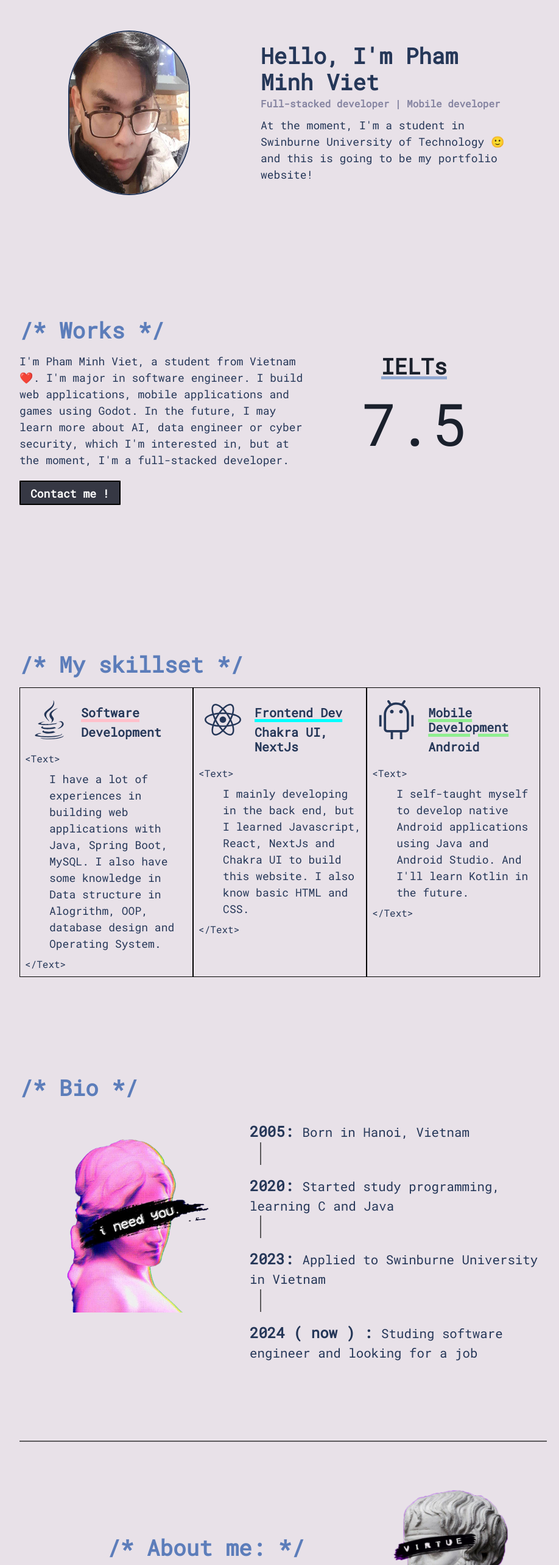
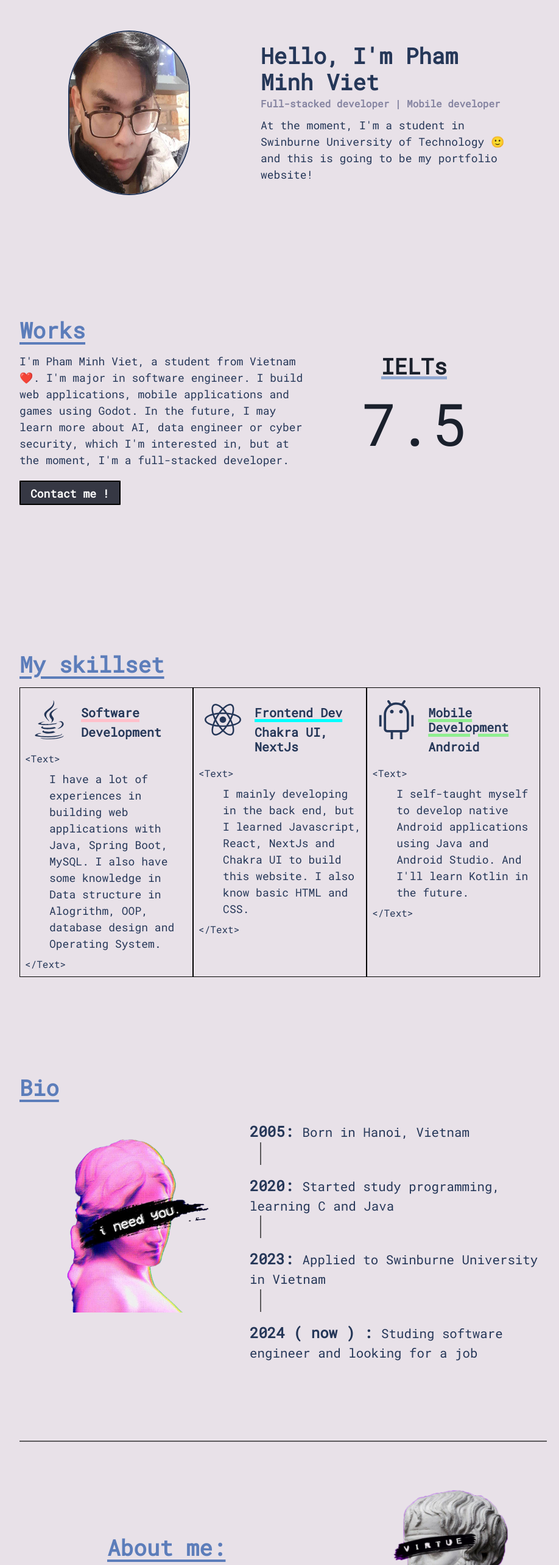
Before and after one commit to tuturuuu/portfolio, a Next.js app: page / in a window 1280 px wide. Shown: the part 234-2800 px from the top of the page at 61% size, without its empty margins (176-1094 px from the left). Built offline with nearby package versions, Linux system fonts and the light colour scheme.

Commit message:
with color

```diff
--- a/libs/theme.js
+++ b/libs/theme.js
@@ -1,4 +1,4 @@
-import { extendTheme } from "@chakra-ui/react";
+import { extendTheme, textDecoration } from "@chakra-ui/react";
 import { mode } from "@chakra-ui/theme-tools";
 import "@fontsource/roboto-mono";
 import "@fontsource/roboto";
@@ -28,6 +28,10 @@
         marginTop: 3,
         marginBottom: 4,
         color: mode("darkBlue", "lightBlue")(props),
+        textDecoration: 'underline',
+        textUnderlineOffset: 6,
+        textDecorationColor: mode("darkBlue", "lightBlue")(props),
+        textDecorationThickness: 4,
       }),
     },
   },
--- a/pages/ui/main.js
+++ b/pages/ui/main.js
@@ -90,7 +90,7 @@
             align="left"
             mt="10rem"
           >
-            /* Works */
+            Works
           </Heading>
 
           <Box display={{ lg: "flex" }}>
@@ -147,7 +147,7 @@
             align="left"
             mt="10rem"
           >
-            /* My skillset */
+            My skillset
           </Heading>
 
           <Box display={{ xl: "flex" }}>
@@ -203,7 +203,7 @@
         <Section delay={0.3}>
           {/* Bio */}
           <Heading as="h3" variant="section-title" mt="10rem" mb="2rem">
-            /* Bio */
+             Bio
           </Heading>
           <Box display={{ lg: "flex" }}>
             <Box>
@@ -298,7 +298,7 @@
           <Box display={{ lg: "flex" }}>
             <Box w={{ lg: "45%" }} ml={{ xl: "9rem" }}>
               <Heading variant="section-title" mt="8rem">
-                /* About me: */
+                About me:
               </Heading>
               <Text>
                 I love <strong> new technology, coding </strong> is very fun for
@@ -336,7 +336,7 @@
 
             <Box w={{ lg: "45%" }} ml={{ lg: "10rem" }}>
               <Heading variant="section-title" mt="2rem">
-                /* My socials: */
+                 My socials:
               </Heading>
 
               <Link
```
